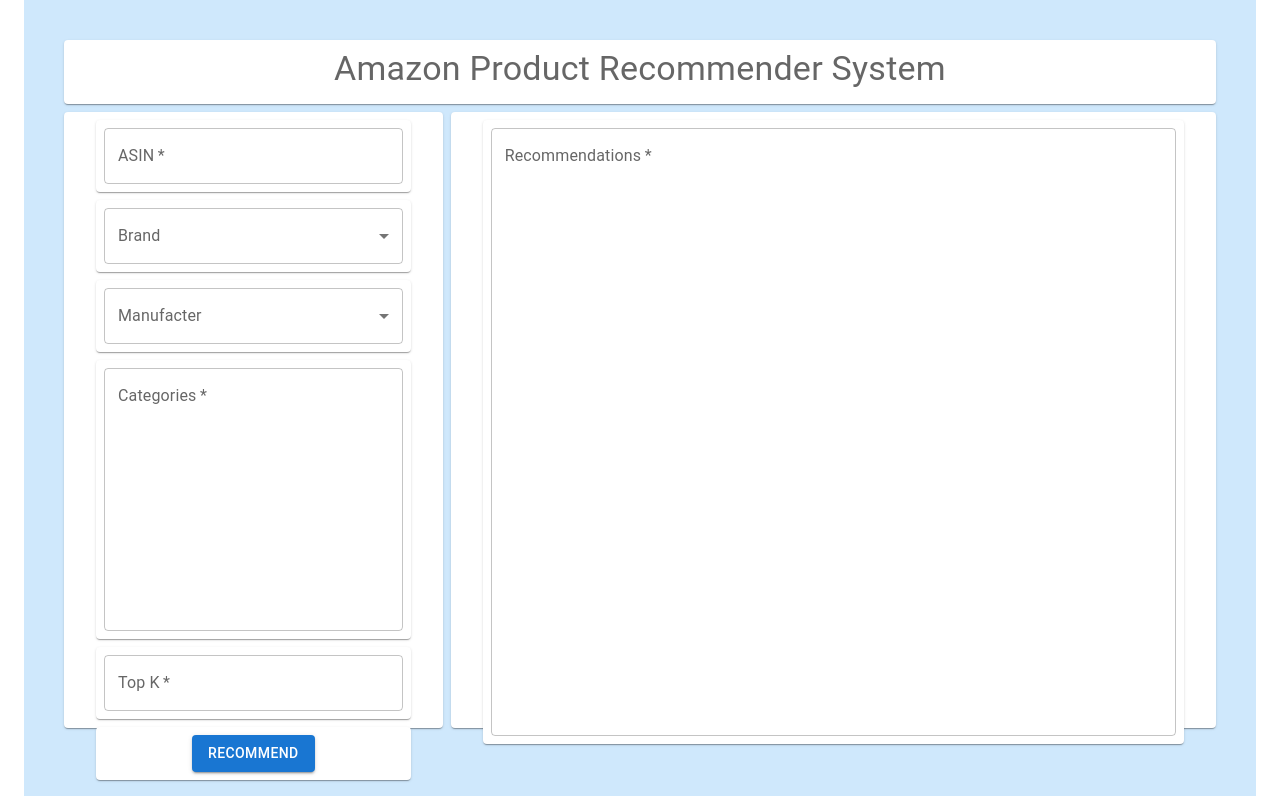
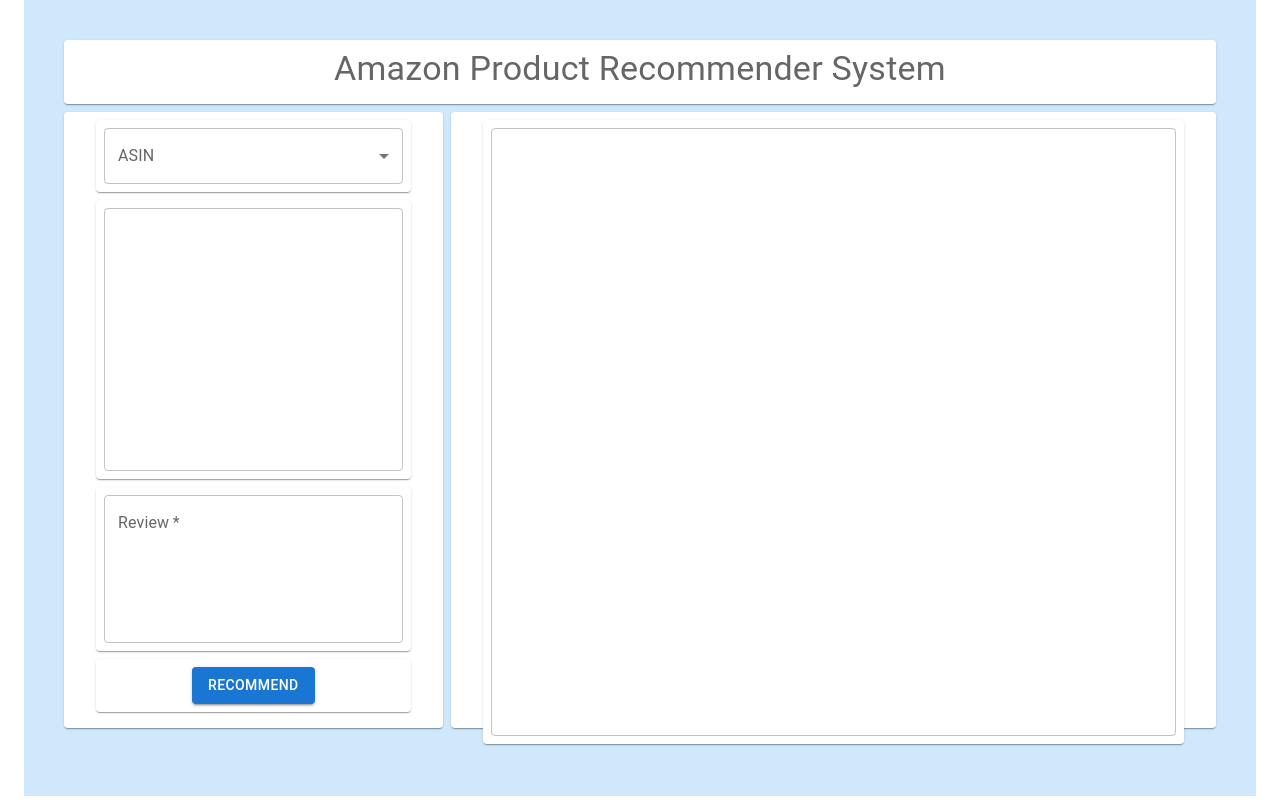
Before and after one commit to mty1224/raa-2023-capstone-project-frontend-app, a React (Create React App) app: page / in a window 1280 px wide. Built offline with nearby package versions, Linux system fonts and the light colour scheme.

Commit message:
update code

```diff
--- a/src/App.js
+++ b/src/App.js
@@ -2,7 +2,7 @@
  * @Author: Ma Tingyu (tingyuma)
  * @Date: 2023-10-27 02:58:15
  * @Last Modified by: Ma Tingyu (tingyuma)
- * @Last Modified time: 2023-10-27 12:25:27
+ * @Last Modified time: 2023-10-28 00:45:06
  */
 
 
@@ -52,32 +52,47 @@
 ]
 
 
+const asinEntries = [
+  {
+    asin: "B00QL1ZN3G",
+    brand: "amazon",
+    categories: "case,kindle_store,amazon_device_accessory,accessory,tablet_accessory",
+    manufacturer: "amazon"
+  },
+  {
+    asin: "B00U3FPN4U",
+    brand: "amazon_fire_tv",
+    categories: "back_college,college_electronics,college_tv_home_theater,electronics,tv_home_theater,streaming_device,featured_brand,amazon_device,holiday_shop,way_shop,tv_home_theater,streaming_medium_player,streaming_medium_player,tv_entertainment,video_game,kindle_store,electronics_feature,kid_family,fire_tv",
+    manufacturer: "amazon",
+  }
+]
+
+
 function App() {
 
-  const [asin, setAsin] = React.useState()
-  const [brand, setBrand] = React.useState()
-  const [manufacturer, setManufacturer] = React.useState()
-  const [categories, setCategories] = React.useState()
-  const [topK, setTopK] = React.useState()
+  const [selectedAsinEntry, setSelectedAsinEntry] = React.useState()
+  const [selectedAsinInfo, setSelectedAsinInfo] = React.useState()
+
+  const [review, setReview] = React.useState()
 
   const [recommendations, setRecommendations] = React.useState()
+  const [outputInfo, setOutputInfo] = React.useState()
 
-  const handleChangeBrand = (event) => {
-    setBrand(event.target.value);
-  };
-
-  const handleChangeManufacturer = (event) => {
-    setManufacturer(event.target.value);
-  };
+  const handleChangeASIN = (event) => {
+    const selectedAsin = event.target.value
+    const asinEntry = asinEntries.filter(entry => entry.asin === selectedAsin)[0]
+    setSelectedAsinEntry(asinEntry)
+  }
 
   const handleClickRecommendButton = async () => {
     const payload = {
       asinEntry: {
-        brand,
-        manufacturer,
-        categories,
+        brand: selectedAsinEntry?.brand,
+        manufacturer: selectedAsinEntry?.manufacturer,
+        categories: selectedAsinEntry?.categories,
       },
-      topK,
+      textData: [review],
+      topK: 3,
     }
     console.log(payload)
 
@@ -92,42 +107,56 @@
     const data = await response.json()
     console.log(data)
 
-    setRecommendations(JSON.stringify(data.data))
+    setRecommendations(data.data)
   }
 
   React.useEffect(() => {
-    console.log(categories)
-  }, [categories])
+    console.log(selectedAsinEntry)
+    if (selectedAsinEntry?.asin) {
+      const asinInfo = 'Brand: ' + selectedAsinEntry?.brand + '\n' + 'Manufacturer: ' + selectedAsinEntry?.manufacturer + '\n' + 'Categories: \n' + selectedAsinEntry?.categories
+      setSelectedAsinInfo(asinInfo)
+      console.log(asinInfo)
+    }
+  }, [selectedAsinEntry])
+
+  React.useEffect(() => {
+    console.log(recommendations)
+    if (recommendations) {
+      let o = []
+      recommendations.map((e, _) => {
+        o.push(`ASIN: ${e['asin']}`)
+        o.push(`brand: ${e['brand']}`)
+        o.push(`manufacturer: ${e['manufacturer']}`)
+        o.push(`categories: ${e['categories']}`)
+        if (e['cosineSimilarityScore']){
+          o.push(`cosineSimilarityScore: ${e['cosineSimilarityScore']}`)
+        }
+        o.push('\n')
+      })
+      setOutputInfo(o.join('\n'))
+    } else {
+      setOutputInfo()
+    }
+  }, [recommendations])
 
   const inputPanel = (
     <React.Fragment>
 
       <Item>
-        <TextField
-          required
-          id="outlined-required"
-          label="ASIN"
-          fullWidth={true}
-          value={asin}
-          onChange={e => setAsin(e.target.value) }
-        />
-      </Item>
-
-      <Item>
         <FormControl fullWidth>
-          <InputLabel id="demo-simple-select-label">Brand</InputLabel>
+          <InputLabel id="demo-simple-select-label">ASIN</InputLabel>
           <Select
             labelId="demo-simple-select-label"
             id="demo-simple-select"
-            value={brand}
-            label="Age"
-            onChange={handleChangeBrand}
+            defaultValue={selectedAsinEntry?.asin}
+            label="ASIN"
+            onChange={handleChangeASIN}
             sx={{textAlign: 'left'}}
           >
             {
-              listOfBrands.map((brand, idx) => {
+              asinEntries.map((entry, idx) => {
                 return (
-                  <MenuItem key={idx+1} value={brand}>{brand}</MenuItem>
+                  <MenuItem key={idx+1} value={entry?.asin}>{entry?.asin}</MenuItem>
                 )
               })
             }
@@ -135,38 +164,16 @@
         </FormControl>
       </Item>
 
-      <Item>
-        <FormControl fullWidth>
-          <InputLabel id="demo-simple-select-label">Manufacter</InputLabel>
-          <Select
-            labelId="demo-simple-select-label"
-            id="demo-simple-select"
-            value={manufacturer}
-            label="Manufacter"
-            onChange={handleChangeManufacturer}
-            sx={{textAlign: 'left'}}
-          >
-            {
-              listOfManufacturers.map((manufacturer, idx) => {
-                return (
-                  <MenuItem key={idx+1} value={manufacturer}>{manufacturer}</MenuItem>
-                )
-              })
-            }
-          </Select>
-        </FormControl>
-      </Item>
-
-      <Item>
+     <Item>
         <TextField
           required
           id="outlined-required"
-          label="Categories"
+          // label="Categories"
           multiline
           rows={10}
           fullWidth={true}
-          value={categories}
-          onChange={e => setCategories(e.target.value)}
+          value={selectedAsinInfo}
+          onChange={e => {}}
         />
       </Item>
 
@@ -174,10 +181,12 @@
         <TextField
           required
           id="outlined-required"
-          label="Top K"
+          label="Review"
           fullWidth={true}
-          value={topK}
-          onChange={e => setTopK(e.target.value) }
+          defaultValue={review}
+          multiline
+          rows={5}
+          onChange={e => {setReview(e.target.value)}}
         />
       </Item>
 
@@ -194,12 +203,11 @@
         <TextField
           required
           id="outlined-required"
-          label="Recommendations"
+          // label="Recommendations"
           multiline
           rows={25}
           fullWidth={true}
-          value={recommendations}
-          onChange={ e => {} }
+          value={outputInfo}
         />
       </Item>
     </React.Fragment>
```
